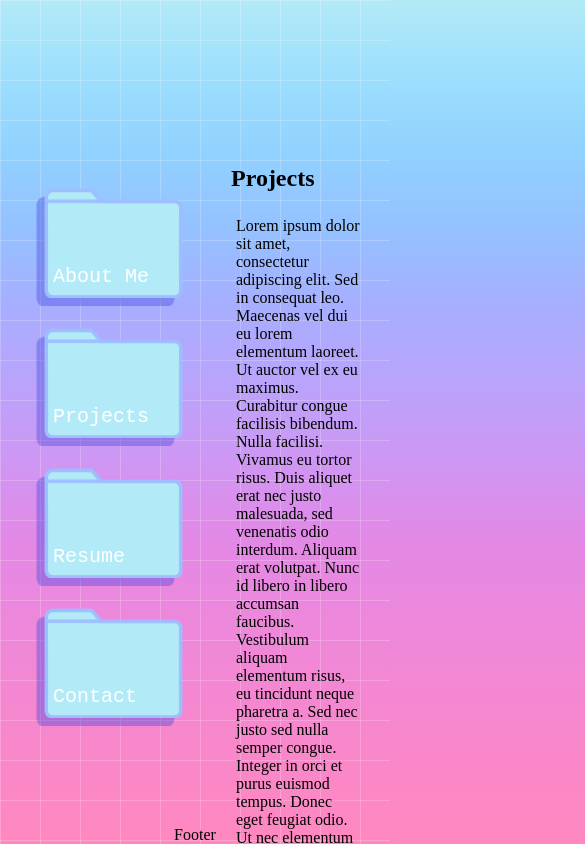
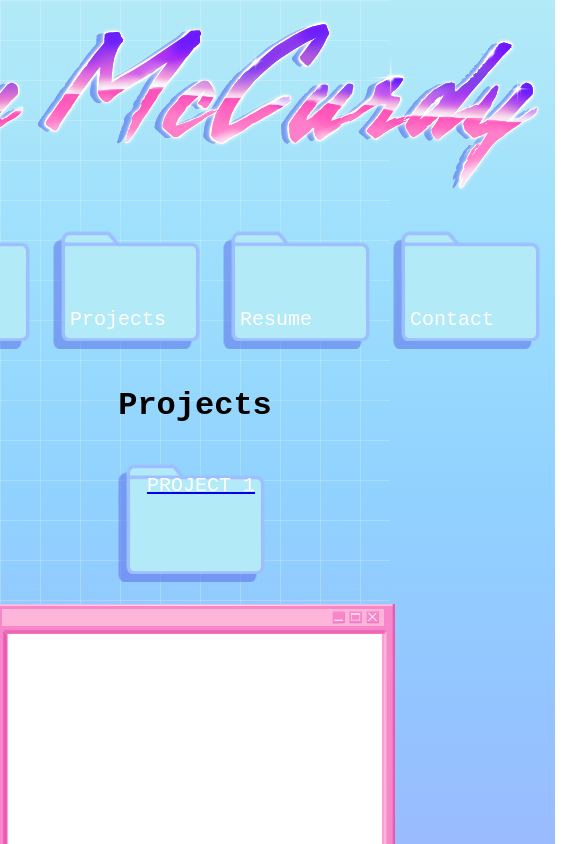
Before and after one commit to IvySMac/portfolio, a React (Vite) app: page / in a window 390 px wide. Both pictures are taken after a click on the button "Projects". Shown: the top 844 px of the page, 585 px wide, since content can reach past the window. Built offline with nearby package versions, Linux system fonts and the light colour scheme.

Commit message:
completely moved the format of the website around so that the nav bar is right below the header. this way there is more space in the future on the page and no need for a scrollbar. It'll also help make the mobile design easier.

```diff
--- a/src/App.css
+++ b/src/App.css
@@ -4,28 +4,17 @@
   background-image: linear-gradient(to bottom, #b3eaf7, #9ddffd, #91d1ff, #95c1ff, #a7aeff, #baa3fb, #ce97f3, #e289e6, #ec88dc, #f487d2, #fa87c8, #ff88bf);;
 }
 
-
 main {
-  position: relative;
-  top: 150px;
-  right: 10px;
-  height: 700px;
-  width: 1200px;
-  /* background-color: white; */
-  border-radius: 25px;
-  overflow-y: auto;
-}
-
-h1 {
-  top: -20px;
-  left: 750px;
-  position: absolute;
-  margin: 10px;
+  display: flex;
+  justify-content: center;
+  flex-wrap: wrap;
 }
 
 h2 {
   display: flex;
-  justify-content: start;
+  justify-content: center;
+  font-size: 2em;
+  font-family: 'Courier New', Courier, monospace;
   margin: 15px;
 }
 
@@ -50,9 +39,18 @@ img.aboutme-photo {
   margin: 10px;
 }
 
+img.project-button {
+  margin: 15px;
+}
+
 img.header {
   width: 540px;
   height: auto;
+}
+
+div.header {
+  display: flex;
+  justify-content: center;
 }
 
 p {
@@ -76,8 +74,38 @@ button {
 
 }
 
+button.project {
+  display: flex;
+  align-items: start;
+  justify-content: center;
+  background: url(/webframe-b.png);
+  width: 400px;
+  height: 400px;
+}
+
+
 .projects {
-  background-color: red;
+ display: flex;
+ justify-content: center;
+ flex-direction: row;
+ flex-wrap: wrap;
+}
+
+.project-button {
+  display: flex;
+  flex-direction: column;
+}
+
+#container {
+  position: relative;
+  text-align: center;
+}
+
+.centered {
+  position: absolute;
+  top: 50%;
+  left: 50%;
+  transform: translate(-50%, -50%);
 }
 
 button {
@@ -89,23 +117,24 @@ button:hover {
   font-style: italic;
 }
 
+a.project-link{
+ color: red;
+ display: flex;
+ justify-content: center;
+}
+
 li {
   list-style-type: none;
 }
 
-.nav {
+ul {
   display: flex;
-  flex-direction: column;
-  /* justify-content: space-evenly; */
+  flex-direction: row;
   justify-content: center;
-  height: 850px;
-  margin: 25px;
-  padding: 3px;
+
 }
 
-
 .footer {
-  position: absolute;
   bottom: 0;
   width: 100%;
 }
--- a/src/components/Header.jsx
+++ b/src/components/Header.jsx
@@ -2,7 +2,7 @@ import React from "react";
 
 function Header() {
   return (
-  <h1><img className="header" src="/logo.png" /></h1>
+  <div className="header"><img src="/logo.png" /></div>
   )
 }
 
--- a/src/components/Navbar.jsx
+++ b/src/components/Navbar.jsx
@@ -1,8 +1,8 @@
 
 function Navbar({ currentPage, handlePageChange }) {
   return (
-    <ul className="nav">
-      <li className="nav-item">
+    <ul>
+      <li>
         <button
           href="#about"
           onClick={() => handlePageChange("AboutMe")}
@@ -11,7 +11,7 @@ function Navbar({ currentPage, handlePageChange }) {
           About Me
         </button>
       </li>
-      <li className="nav-item">
+      <li>
         <button
           href="#projects"
           onClick={() => handlePageChange("Projects")}
@@ -20,7 +20,7 @@ function Navbar({ currentPage, handlePageChange }) {
           Projects
         </button>
       </li>
-      <li className="nav-item">
+      <li>
         <button
           href="#resume"
           onClick={() => handlePageChange("Resume")}
@@ -29,7 +29,7 @@ function Navbar({ currentPage, handlePageChange }) {
           Resume
         </button>
       </li>
-      <li className="nav-item">
+      <li>
         <button
           href="#contact"
           onClick={() => handlePageChange("Contact")}
--- a/src/index.css
+++ b/src/index.css
@@ -1,11 +1,11 @@
-#root {
+/* #root {
   margin: 0;
   padding: 0;
   display: flex;
   justify-content: center;
   align-items: flex-start;
   height: 50vh;
-}
+} */
 
 
 body {
--- a/src/pages/Projects.jsx
+++ b/src/pages/Projects.jsx
@@ -4,120 +4,13 @@ function Projects() {
   return (
     <div>
       <h2>Projects</h2>
-      <p>
-        Lorem ipsum dolor sit amet, consectetur adipiscing elit. Sed in
-        consequat leo. Maecenas vel dui eu lorem elementum laoreet. Ut auctor
-        vel ex eu maximus. Curabitur congue facilisis bibendum. Nulla facilisi.
-        Vivamus eu tortor risus. Duis aliquet erat nec justo malesuada, sed
-        venenatis odio interdum. Aliquam erat volutpat. Nunc id libero in libero
-        accumsan faucibus. Vestibulum aliquam elementum risus, eu tincidunt
-        neque pharetra a. Sed nec justo sed nulla semper congue. Integer in orci
-        et purus euismod tempus. Donec eget feugiat odio. Ut nec elementum
-        libero, in elementum justo. Sed congue bibendum nisl, sit amet interdum
-        est dignissim et. Pellentesque interdum tristique dui, nec euismod
-        ligula congue non. Suspendisse eu erat vel ex malesuada bibendum. Etiam
-        non libero nec eros dignissim tristique. Fusce volutpat hendrerit
-        tortor, eu iaculis neque ultricies a. Nulla facilisi. Nulla facilisi.
-        Vivamus fringilla urna nec augue dictum, ac volutpat lorem ullamcorper.
-        Proin non justo et purus dapibus accumsan. Vestibulum eget ligula vel
-        metus fermentum fringilla. Donec dignissim libero at purus efficitur
-        rhoncus. Sed eget augue id odio facilisis vestibulum. Phasellus nec
-        sollicitudin erat. Quisque blandit, mauris sit amet fermentum ultrices,
-        purus elit tincidunt turpis, ac dapibus justo turpis at mi. Nam auctor,
-        lectus id venenatis bibendum, lorem velit aliquam purus, eu posuere eros
-        erat eu purus. Vivamus id tincidunt libero. Sed lacinia ligula a
-        ultrices bibendum. Cras ultrices enim eget nisi gravida, ut suscipit
-        lectus luctus. Maecenas lacinia scelerisque tortor, in blandit metus
-        malesuada non. Suspendisse potenti. Praesent efficitur in erat eget
-        aliquet. Nunc volutpat dolor et risus suscipit, eget volutpat mi
-        tincidunt. Duis nec urna non arcu dignissim dictum. Vestibulum et mauris
-        massa. Integer tristique quam nec ante mattis, ac scelerisque erat
-        tincidunt. Aliquam a purus eu ex vulputate tincidunt at in sem. Maecenas
-        finibus arcu et elit lacinia, nec mattis mi cursus. Ut interdum odio in
-        felis lacinia, quis euismod metus tincidunt. Phasellus cursus lectus nec
-        bibendum malesuada. Sed finibus arcu et odio bibendum, nec vehicula nisi
-        venenatis. Nam in nulla at nisl viverra malesuada. Sed sit amet lacus id
-        erat bibendum auctor. Aenean ultrices tellus vel mauris consequat, at
-        interdum arcu dignissim. Aenean eu felis eu massa fermentum cursus. Nam
-        a auctor nibh. Vivamus ultricies consequat lectus, non bibendum purus
-        commodo ac. Nulla facilisi. Curabitur vitae quam non nisi ultrices
-        laoreet a vel arcu. Sed posuere nec ex non lacinia. Fusce ut nisl eu
-        metus commodo eleifend. Vivamus id odio vehicula, placerat dolor ut,
-        congue augue. Ut nec est eget urna vulputate laoreet. Nam convallis
-        risus ut mi feugiat, quis dignissim justo sagittis. Nulla facilisi. Sed
-        ut fermentum libero. Suspendisse non varius nisl. In euismod, tortor non
-        feugiat ultrices, libero leo tristique libero, in consequat ante velit
-        id est. Nullam gravida, nisl in tincidunt ullamcorper, urna velit
-        aliquet ligula, eu fermentum nisl sapien vel ex. Fusce at tortor ut odio
-        ultrices laoreet. Nullam sit amet justo vel augue volutpat tincidunt.
-        Integer eget pharetra lorem. Vivamus suscipit nisl et tortor
-        ullamcorper, vel venenatis nulla viverra. Sed vitae nisi ac dui aliquet
-        tempus non eu elit. Nullam in turpis vel lorem vestibulum finibus. Duis
-        id mauris non purus imperdiet vehicula. Phasellus varius libero in dui
-        lacinia, id mattis odio fringilla. Aenean ac nisl in quam hendrerit
-        cursus. Sed vel libero ut eros fringilla finibus. Sed sed purus lectus.
-        Ut tincidunt urna eu justo bibendum, id ultrices nisl elementum. Duis
-        bibendum euismod libero, ut venenatis dui varius ut. Maecenas laoreet,
-        arcu vel aliquam tempus, odio justo luctus ex, a volutpat odio elit in
-        sem. Quisque vel fermentum turpis, vel tincidunt justo. Nam tristique
-        vestibulum dolor, nec aliquam lectus. Nulla facilisi. Vivamus
-        ullamcorper a magna vel feugiat. Lorem ipsum dolor sit amet, consectetur
-        adipiscing elit. Sed in consequat leo. Maecenas vel dui eu lorem
-        elementum laoreet. Ut auctor vel ex eu maximus. Curabitur congue
-        facilisis bibendum. Nulla facilisi. Vivamus eu tortor risus. Duis
-        aliquet erat nec justo malesuada, sed venenatis odio interdum. Aliquam
-        erat volutpat. Nunc id libero in libero accumsan faucibus. Vestibulum
-        aliquam elementum risus, eu tincidunt neque pharetra a. Sed nec justo
-        sed nulla semper congue. Integer in orci et purus euismod tempus. Donec
-        eget feugiat odio. Ut nec elementum libero, in elementum justo. Sed
-        congue bibendum nisl, sit amet interdum est dignissim et. Pellentesque
-        interdum tristique dui, nec euismod ligula congue non. Suspendisse eu
-        erat vel ex malesuada bibendum. Etiam non libero nec eros dignissim
-        tristique. Fusce volutpat hendrerit tortor, eu iaculis neque ultricies
-        a. Nulla facilisi. Nulla facilisi. Vivamus fringilla urna nec augue
-        dictum, ac volutpat lorem ullamcorper. Proin non justo et purus dapibus
-        accumsan. Vestibulum eget ligula vel metus fermentum fringilla. Donec
-        dignissim libero at purus efficitur rhoncus. Sed eget augue id odio
-        facilisis vestibulum. Phasellus nec sollicitudin erat. Quisque blandit,
-        mauris sit amet fermentum ultrices, purus elit tincidunt turpis, ac
-        dapibus justo turpis at mi. Nam auctor, lectus id venenatis bibendum,
-        lorem velit aliquam purus, eu posuere eros erat eu purus. Vivamus id
-        tincidunt libero. Sed lacinia ligula a ultrices bibendum. Cras ultrices
-        enim eget nisi gravida, ut suscipit lectus luctus. Maecenas lacinia
-        scelerisque tortor, in blandit metus malesuada non. Suspendisse potenti.
-        Praesent efficitur in erat eget aliquet. Nunc volutpat dolor et risus
-        suscipit, eget volutpat mi tincidunt. Duis nec urna non arcu dignissim
-        dictum. Vestibulum et mauris massa. Integer tristique quam nec ante
-        mattis, ac scelerisque erat tincidunt. Aliquam a purus eu ex vulputate
-        tincidunt at in sem. Maecenas finibus arcu et elit lacinia, nec mattis
-        mi cursus. Ut interdum odio in felis lacinia, quis euismod metus
-        tincidunt. Phasellus cursus lectus nec bibendum malesuada. Sed finibus
-        arcu et odio bibendum, nec vehicula nisi venenatis. Nam in nulla at nisl
-        viverra malesuada. Sed sit amet lacus id erat bibendum auctor. Aenean
-        ultrices tellus vel mauris consequat, at interdum arcu dignissim. Aenean
-        eu felis eu massa fermentum cursus. Nam a auctor nibh. Vivamus ultricies
-        consequat lectus, non bibendum purus commodo ac. Nulla facilisi.
-        Curabitur vitae quam non nisi ultrices laoreet a vel arcu. Sed posuere
-        nec ex non lacinia. Fusce ut nisl eu metus commodo eleifend. Vivamus id
-        odio vehicula, placerat dolor ut, congue augue. Ut nec est eget urna
-        vulputate laoreet. Nam convallis risus ut mi feugiat, quis dignissim
-        justo sagittis. Nulla facilisi. Sed ut fermentum libero. Suspendisse non
-        varius nisl. In euismod, tortor non feugiat ultrices, libero leo
-        tristique libero, in consequat ante velit id est. Nullam gravida, nisl
-        in tincidunt ullamcorper, urna velit aliquet ligula, eu fermentum nisl
-        sapien vel ex. Fusce at tortor ut odio ultrices laoreet. Nullam sit amet
-        justo vel augue volutpat tincidunt. Integer eget pharetra lorem. Vivamus
-        suscipit nisl et tortor ullamcorper, vel venenatis nulla viverra. Sed
-        vitae nisi ac dui aliquet tempus non eu elit. Nullam in turpis vel lorem
-        vestibulum finibus. Duis id mauris non purus imperdiet vehicula.
-        Phasellus varius libero in dui lacinia, id mattis odio fringilla. Aenean
-        ac nisl in quam hendrerit cursus. Sed vel libero ut eros fringilla
-        finibus. Sed sed purus lectus. Ut tincidunt urna eu justo bibendum, id
-        ultrices nisl elementum. Duis bibendum euismod libero, ut venenatis dui
-        varius ut. Maecenas laoreet, arcu vel aliquam tempus, odio justo luctus
-        ex, a volutpat odio elit in sem. Quisque vel fermentum turpis, vel
-        tincidunt justo. Nam tristique vestibulum dolor, nec aliquam lectus.
-        Nulla facilisi. Vivamus ullamcorper a magna vel feugiat.
+      <p className="projects">
+      <a href="https://rtm713.github.io/WiningAndDining/"><button className="project-button" src="/webframe-b.png">PROJECT 1</button></a>
+      <img className="project-button" src="/webframe-b.png" />
+      <img className="project-button" src="/webframe-b.png" />
+      <img className="project-button" src="/webframe-b.png" />
+      <img className="project-button" src="/webframe-b.png" />
+      <img className="project-button" src="/webframe-b.png" />
       </p>
     </div>
   );
```
Also changed, not shown: public/webframe-b.png (added).
